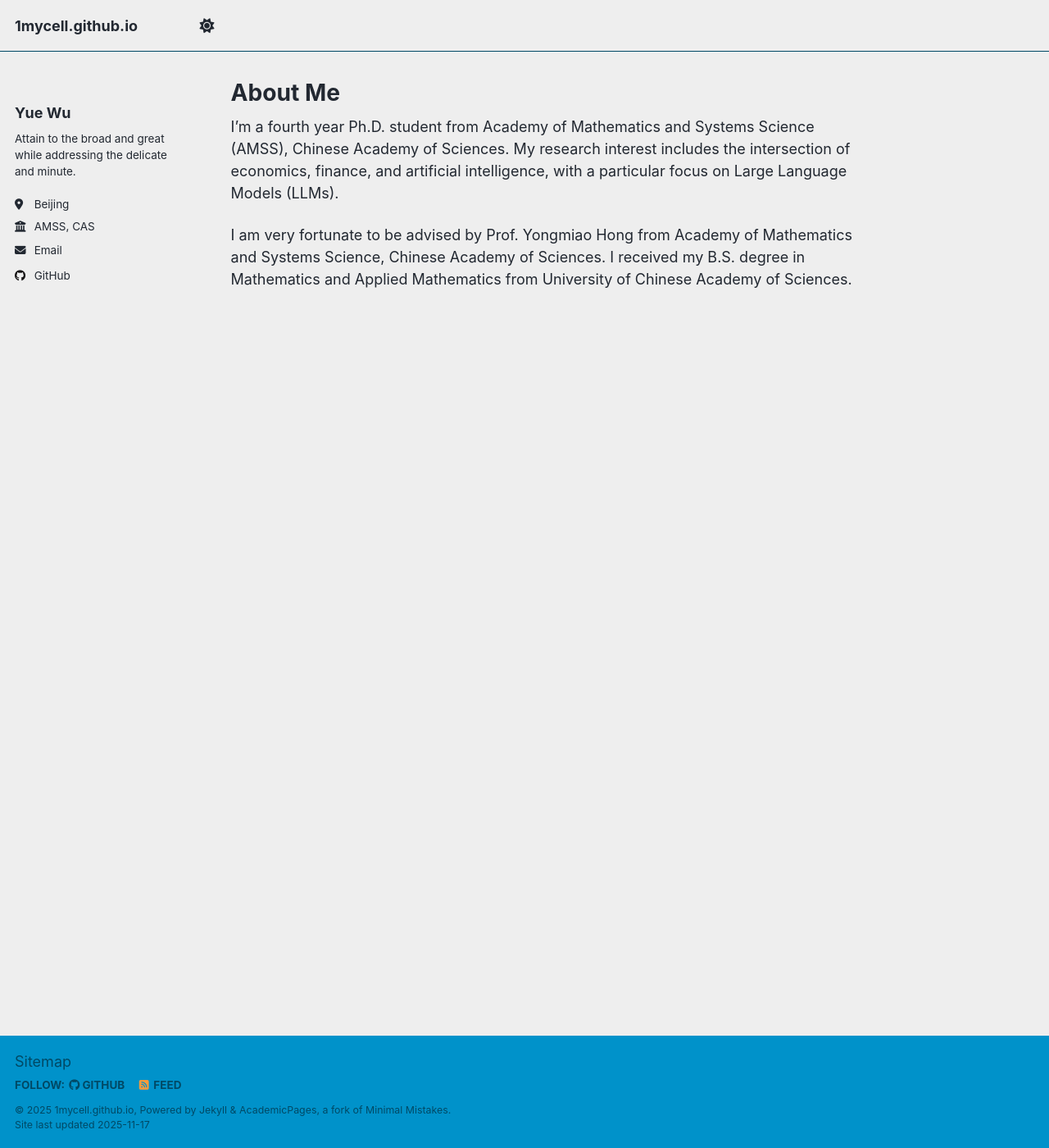
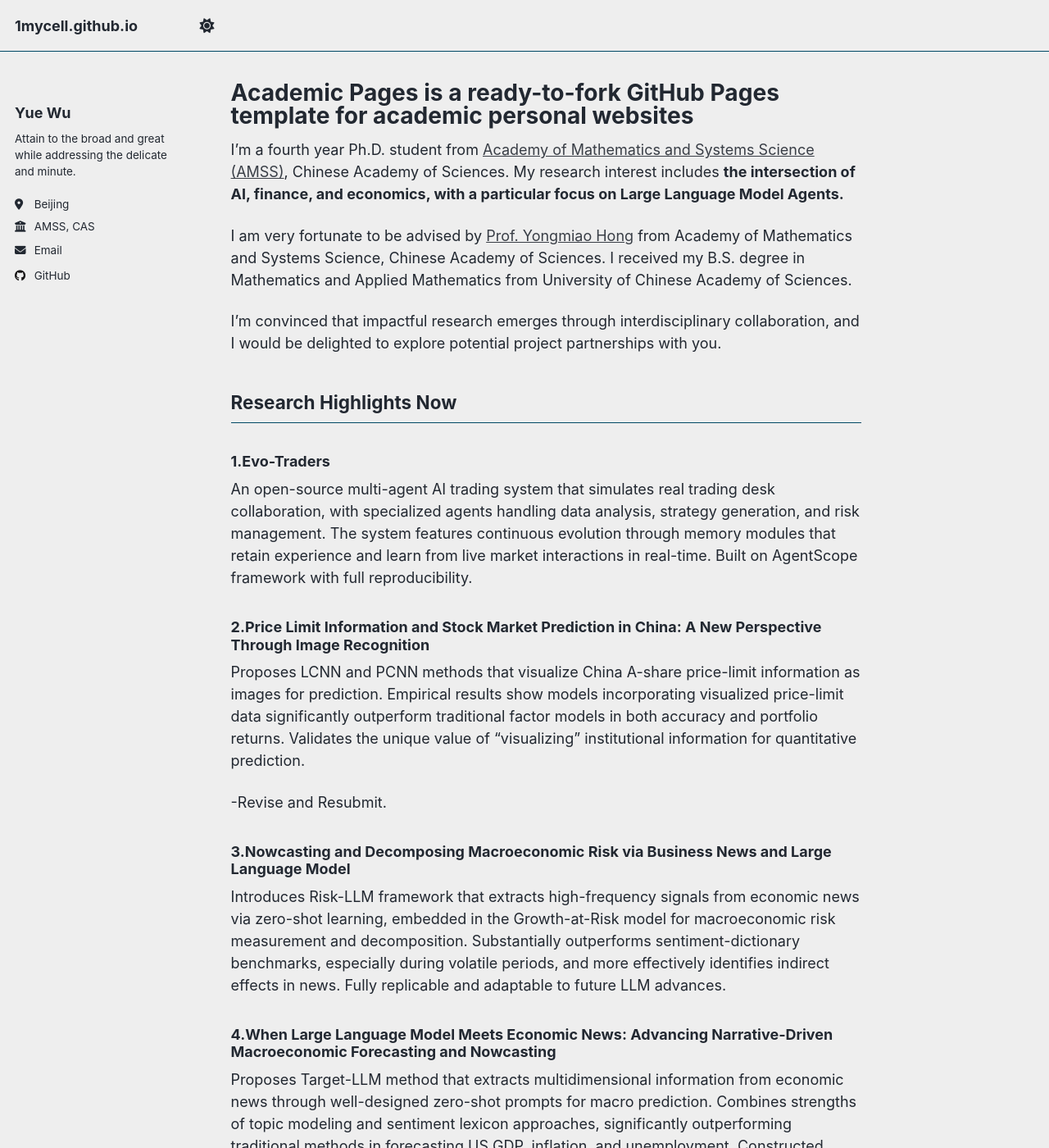
Before and after one commit to 1mycell/1mycell.github.io, a Jekyll site: the page built from _pages/about.md, in a window 1280 px wide and 1400 px high. Shown: the whole window at 82% size. Built offline with Jekyll 4.4.1, drawn with Linux system fonts in a browser that asks for light colours; a script that is not in the unit is left out; some of the changed text lies outside the part shown.

Commit message:
edit about me

```diff
--- a/_pages/about.md
+++ b/_pages/about.md
@@ -1,12 +1,61 @@
 ---
 permalink: /
-title: "About Me"
+title: "Academic Pages is a ready-to-fork GitHub Pages template for academic personal websites"
 author_profile: true
 redirect_from:
   - /about/
   - /about.html
 ---
 
-I'm a fourth year Ph.D. student from Academy of Mathematics and Systems Science (AMSS), Chinese Academy of Sciences. My research interest includes the intersection of economics, finance, and artificial intelligence, with a particular focus on Large Language Models (LLMs).
+I'm a fourth year Ph.D. student from [Academy of Mathematics and Systems Science (AMSS)](http://english.amss.cas.cn), Chinese Academy of Sciences. My research interest includes **the intersection of AI, finance, and economics, with a particular focus on Large Language Model Agents.**
 
-I am very fortunate to be advised by Prof. Yongmiao Hong from Academy of Mathematics and Systems Science, Chinese Academy of Sciences. I received my B.S. degree in Mathematics and Applied Mathematics from University of Chinese Academy of Sciences.
+I am very fortunate to be advised by [Prof. Yongmiao Hong](https://people.ucas.edu.cn/~ymhong?language=en) from Academy of Mathematics and Systems Science, Chinese Academy of Sciences. I received my B.S. degree in Mathematics and Applied Mathematics from University of Chinese Academy of Sciences.
+
+I’m convinced that impactful research emerges through interdisciplinary collaboration, and I would be delighted to explore potential project partnerships with you.
+
+
+
+
+
+## Research Highlights Now
+### 1.Evo-Traders
+
+An open-source multi-agent AI trading system that simulates real trading desk collaboration, with specialized agents handling data analysis, strategy generation, and risk management. The system features continuous evolution through memory modules that retain experience and learn from live market interactions in real-time. Built on AgentScope framework with full reproducibility.
+
+### 2.Price Limit Information and Stock Market Prediction in China: A New Perspective Through Image Recognition
+
+Proposes LCNN and PCNN methods that visualize China A-share price-limit information as images for prediction. Empirical results show models incorporating visualized price-limit data significantly outperform traditional factor models in both accuracy and portfolio returns. Validates the unique value of "visualizing" institutional information for quantitative prediction.
+
+-Revise and Resubmit.
+### 3.Nowcasting and Decomposing Macroeconomic Risk via Business News and Large Language Model
+
+Introduces Risk-LLM framework that extracts high-frequency signals from economic news via zero-shot learning, embedded in the Growth-at-Risk model for macroeconomic risk measurement and decomposition. Substantially outperforms sentiment-dictionary benchmarks, especially during volatile periods, and more effectively identifies indirect effects in news. Fully replicable and adaptable to future LLM advances.
+
+### 4.When Large Language Model Meets Economic News: Advancing Narrative-Driven Macroeconomic Forecasting and Nowcasting
+
+Proposes Target-LLM method that extracts multidimensional information from economic news through well-designed zero-shot prompts for macro prediction. Combines strengths of topic modeling and sentiment lexicon approaches, significantly outperforming traditional methods in forecasting US GDP, inflation, and unemployment. Constructed impact strength indicators provide more timely and accurate nowcasting performance.
+
+-Submitted.
+## Education
+
+**Ph.D.**
+*Academy of Mathematics and Systems Science, Chinese Academy of Sciences*
+Advisor: Prof. Yongmiao Hong
+
+**B.S. in Mathematics and Applied Mathematics** (2018-2022)
+*University of Chinese Academy of Sciences*
+
+## Talks
+
+- The Inaugural AE² Conference Australasian Econometric Conference of the Association of Econometricians (AE²), 2025 (Sydney, Australia).
+- 45th International Symposium on Forecasting, 2025 (Beijing, China).
+- Symposium on the Development of Economic Statistics in the New Era, 2025 (Xiamen, China).
+- Western Forum on Quantitative Economics, 2025 (Lanzhou, China).
+
+
+## Selected Awards
+- Best Student Presentation Award of 45th ISF
+- Academic Scholarship, University of Chinese Academy of Sciences
+
+## Collaborators' Website
+[ShiQi Ye](https://www.shiqi-ye.com/)
```
